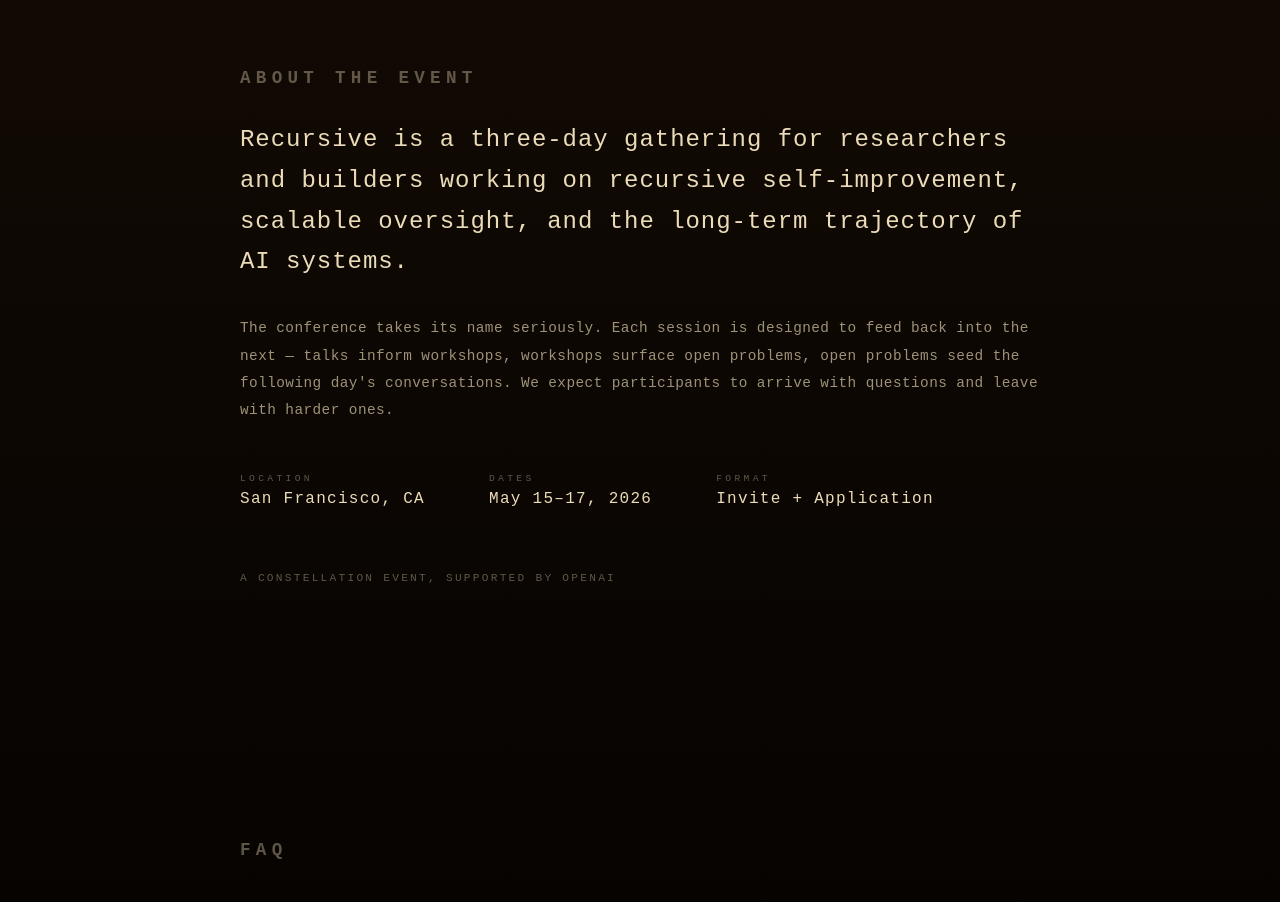
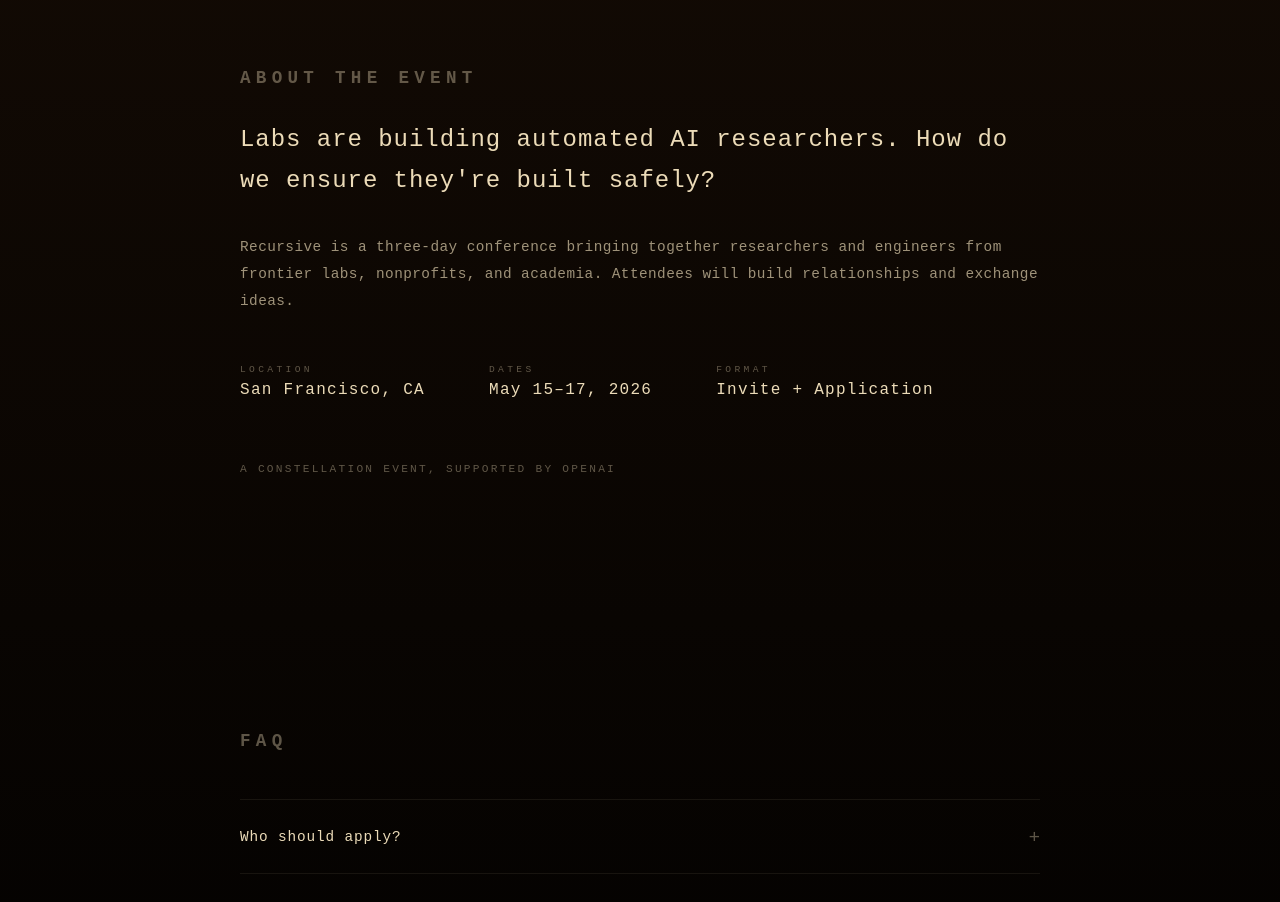
Before and after one commit to alexandraabates/recursive, a React (Vite) app: page / in a window 1280 px wide. Shown: the part 860-1762 px from the top of the page. Built offline with nearby package versions, Linux system fonts and the light colour scheme.

Commit message:
update text

```diff
--- a/src/App.jsx
+++ b/src/App.jsx
@@ -161,10 +161,10 @@ function About() {
       <div style={{ maxWidth: "800px", margin: "0 auto" }}>
         <p style={{ fontSize: "1.1rem", letterSpacing: "0.3em", color: DIM, fontWeight: 600, marginBottom: "2rem" }}>ABOUT THE EVENT</p>
         <p style={{ fontSize: "clamp(1.1rem, 2.5vw, 1.5rem)", color: BRIGHT, lineHeight: 1.7, fontWeight: 400, letterSpacing: "0.04em", fontFamily: SERIF }}>
-          Recursive is a three-day gathering for researchers and builders working on recursive self-improvement, scalable oversight, and the long-term trajectory of AI systems.
+          Labs are building automated AI researchers. How do we ensure they're built safely?
         </p>
         <p style={{ fontSize: "0.9rem", color: MID, lineHeight: 1.9, marginTop: "2rem", letterSpacing: "0.03em" }}>
-          The conference takes its name seriously. Each session is designed to feed back into the next — talks inform workshops, workshops surface open problems, open problems seed the following day's conversations. We expect participants to arrive with questions and leave with harder ones.
+          Recursive is a three-day conference bringing together researchers and engineers from frontier labs, nonprofits, and academia. Attendees will build relationships and exchange ideas.
         </p>
         <div style={{ marginTop: "3rem", display: "flex", gap: "4rem", flexWrap: "wrap" }}>
           {[["Location", "San Francisco, CA"], ["Dates", "May 15–17, 2026"], ["Format", "Invite + Application"]].map(([label, val]) => (
```
Also changed, not shown: .claude/settings.local.json (added).
